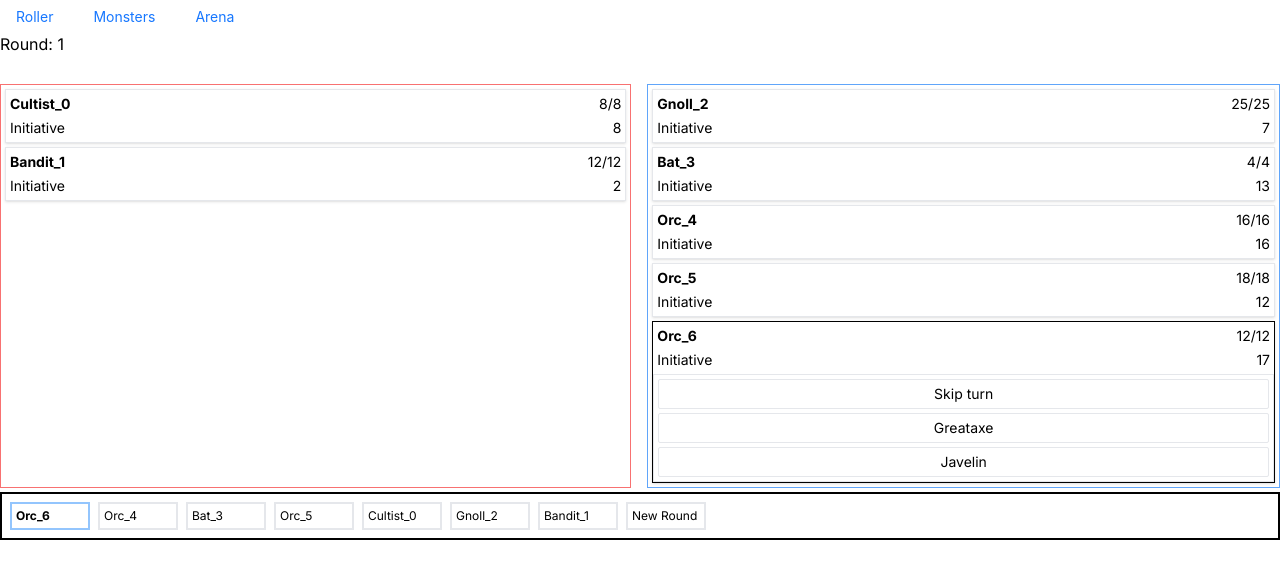
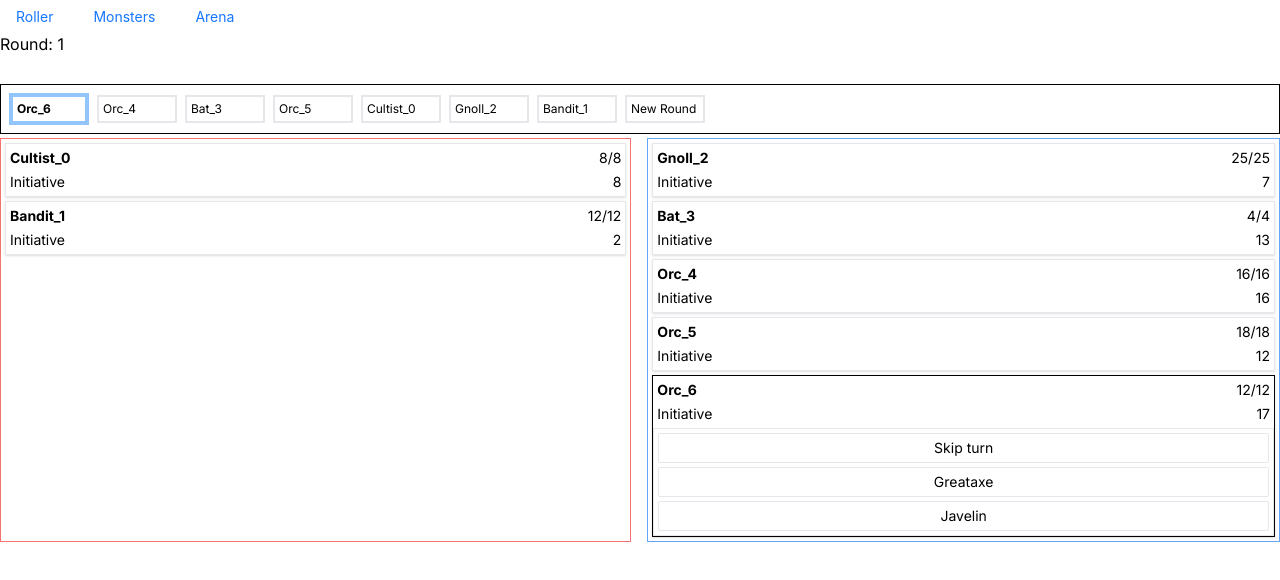
Before and after one commit to crianonim/dnd-next, a Next.js app: page /arena in a window 1280 px wide. Shown: the top 580 px of the page. Built offline with nearby package versions, Linux system fonts and the light colour scheme.

Commit message:
animate queue

```diff
--- a/package.json
+++ b/package.json
@@ -17,12 +17,14 @@
     "autoprefixer": "10.4.16",
     "eslint": "8.49.0",
     "eslint-config-next": "13.5.2",
+    "framer-motion": "^10.16.4",
     "lodash": "^4.17.21",
     "next": "13.5.2",
     "postcss": "8.4.30",
     "react": "18.2.0",
     "react-dom": "18.2.0",
     "react-redux": "^8.1.2",
+    "react-transition-group": "^4.4.5",
     "tailwindcss": "3.3.3",
     "typescript": "5.2.2",
     "zustand": "^4.4.3"
--- a/src/app/arena/page.tsx
+++ b/src/app/arena/page.tsx
@@ -9,6 +9,7 @@ import {
 import { Entity, generateEntities } from "@/game/entity";
 import { AttackAction } from "@/game/monsters";
 import { useStore } from "@/store/arenaStore";
+import { AnimatePresence, motion } from "framer-motion";
 import _ from "lodash";
 
 import React, { useEffect, useMemo, useState } from "react";
@@ -42,6 +43,26 @@ export default function Arena() {
   const { round, combatants, queue, current } = arena;
   const [attackAction, setAttackAction] = useState<AttackAction | null>(null);
   const [result, setResult] = useState<AttackResult | undefined>();
+  const [visibleQueue, setVisibleQueue] = useState(
+    queue.slice(queue.findIndex((e) => e == current)).concat([
+      "New Round",
+      ...queue.slice(
+        0,
+        queue.findIndex((e) => e == current)
+      ),
+    ])
+  );
+  useEffect(() => {
+    setVisibleQueue(
+      queue.slice(queue.findIndex((e) => e == current)).concat([
+        "New Round",
+        ...queue.slice(
+          0,
+          queue.findIndex((e) => e == current)
+        ),
+      ])
+    );
+  }, [current, queue]);
   const currentCombatant =
     current !== undefined ? combatants[current] : undefined;
   const currentTeam = currentCombatant?.team;
@@ -130,6 +151,44 @@ export default function Arena() {
           {result && attackResultToString(result)}
         </div>
       </div>
+      <div>
+        <motion.ul
+          layoutId={"list"}
+          className={
+            "flex gap-2 border border-black p-2 overflow-auto items-center"
+          }
+        >
+          <AnimatePresence initial={false}>
+            {visibleQueue.map((c) => (
+              <motion.li
+                transition={{
+                  duration: 1,
+                }}
+                layout
+                key={c}
+                initial={{ opacity: 1 }}
+                animate={{ opacity: 1 }}
+                exit={{ opacity: 0 }}
+              >
+                <div
+                  className={
+                    "w-20 p-1 border-2 text-xs " +
+                    (c === current
+                      ? currentTeam == "red"
+                        ? "border-red-300 font-bold border-4"
+                        : "border-blue-300 font-bold border-4"
+                      : "")
+                  }
+                  key={c}
+                >
+                  {c}
+                </div>
+              </motion.li>
+            ))}
+          </AnimatePresence>
+          {/* </Reorder.Group> */}
+        </motion.ul>
+      </div>
       <div className="flex gap-4 justify-between">
         <div className="flex flex-col gap-1 grow border border-red-400">
           {teamView("red")}
@@ -138,33 +197,6 @@ export default function Arena() {
           {teamView("blue")}
         </div>
       </div>
-      <div className="flex gap-2 border-2 border-black p-2 overflow-hidden">
-        {}
-        {queue
-          .slice(queue.findIndex((e) => e == current))
-          .concat([
-            "New Round",
-            ...queue.slice(
-              0,
-              queue.findIndex((e) => e == current)
-            ),
-          ])
-          .map((c) => (
-            <div
-              className={
-                "w-20 p-1 border-2 text-xs " +
-                (c === current
-                  ? currentTeam == "red"
-                    ? "border-red-300 font-bold"
-                    : "border-blue-300 font-bold"
-                  : "")
-              }
-              key={c}
-            >
-              {c}
-            </div>
-          ))}
-      </div>
     </div>
   );
 }
```
Also changed, not shown: 1 other file (tests, documents, lock files or other folders).
